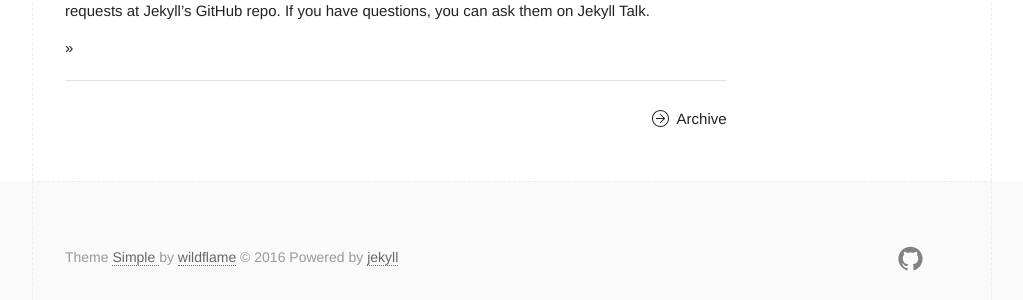
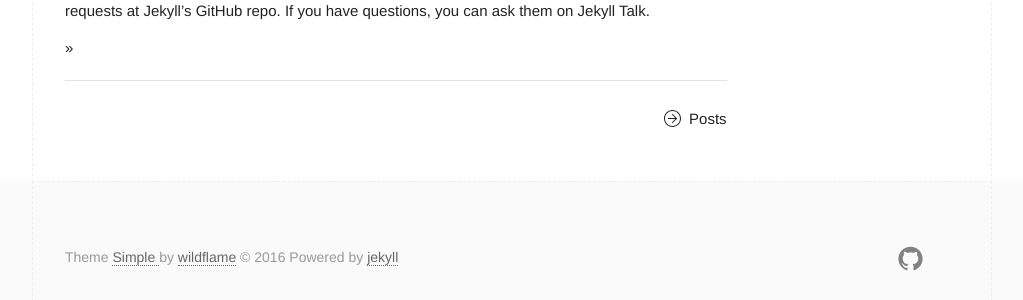
Before and after one commit to tomjeon/tomjeon.github.io, a Jekyll site: the page built from posts.html, in a window 1280 px wide. Shown: the part 874-1174 px from the top of the page, without its empty margins (128-1151 px from the left). Built offline with Jekyll 4.4.1, drawn with Linux system fonts in a browser that asks for light colours.

Commit message:
Modified header

```diff
--- a/_includes/header.html
+++ b/_includes/header.html
@@ -18,7 +18,7 @@
       <nav>
         <ul class="page-link">
           <li><a href="{{ "/" | prepend: site.baseurl }}">Home</a></li>
-          <li><a href="{{ "/archive" | prepend: site.baseurl }}">Posts</a></li>
+          <li><a href="{{ "/posts" | prepend: site.baseurl }}">Posts</a></li>
           <li><a href="{{ "/about" | prepend: site.baseurl }}">About</a></li>
           <li><a href="{{ "/feed.xml" | prepend: site.baseurl }}">RSS</a></li>
         </ul>
--- a/posts.html
+++ b/posts.html
@@ -58,6 +58,6 @@
     </article>
     {% endfor %}
 
-    <div class="pagination older-post"><a href="./archive"><data data-icon="ei-arrow-right"></data> Archive  </a></div>
+    <div class="pagination older-post"><a href="./posts"><data data-icon="ei-arrow-right"></data> Posts </a></div>
   </div>
 </div>
```
